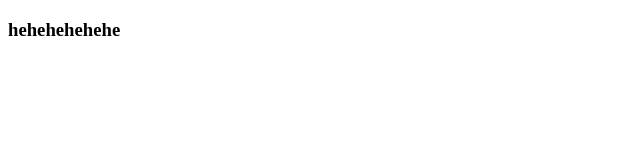
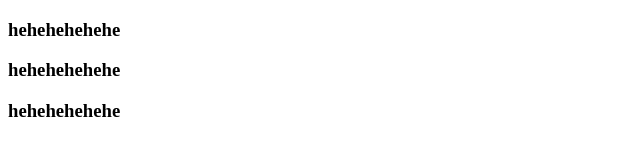
Before and after one commit to anhquoc1301/demo1, a plain HTML site: page index.html in a window 1280 px wide. Shown: the whole page, without its empty margins (0-640 px from the left). Drawn offline with Linux system fonts and the light colour scheme.

Commit message:
Update index.html

```diff
--- a/index.html
+++ b/index.html
@@ -6,5 +6,7 @@
 </head>
 <body>
     <h3>hehehehehehe</h3>
+    <h3>hehehehehehe</h3>
+    <h3>hehehehehehe</h3>
 </body>
 </html>
```
